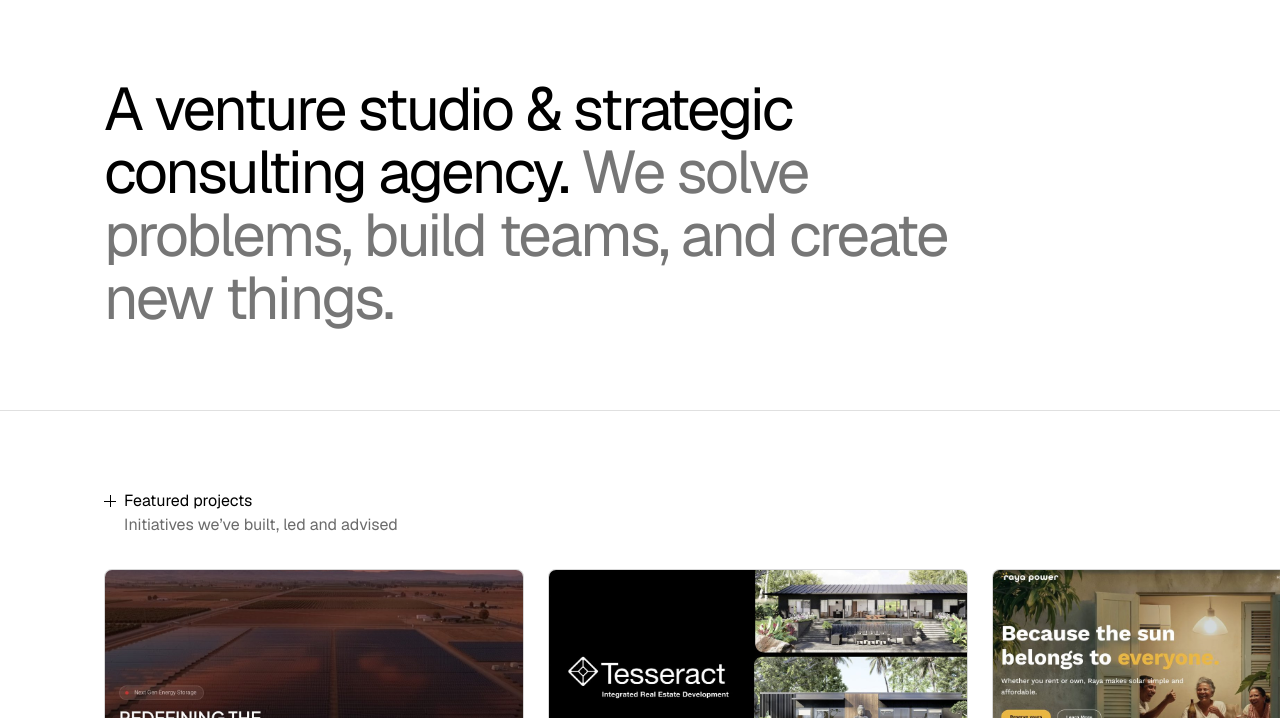
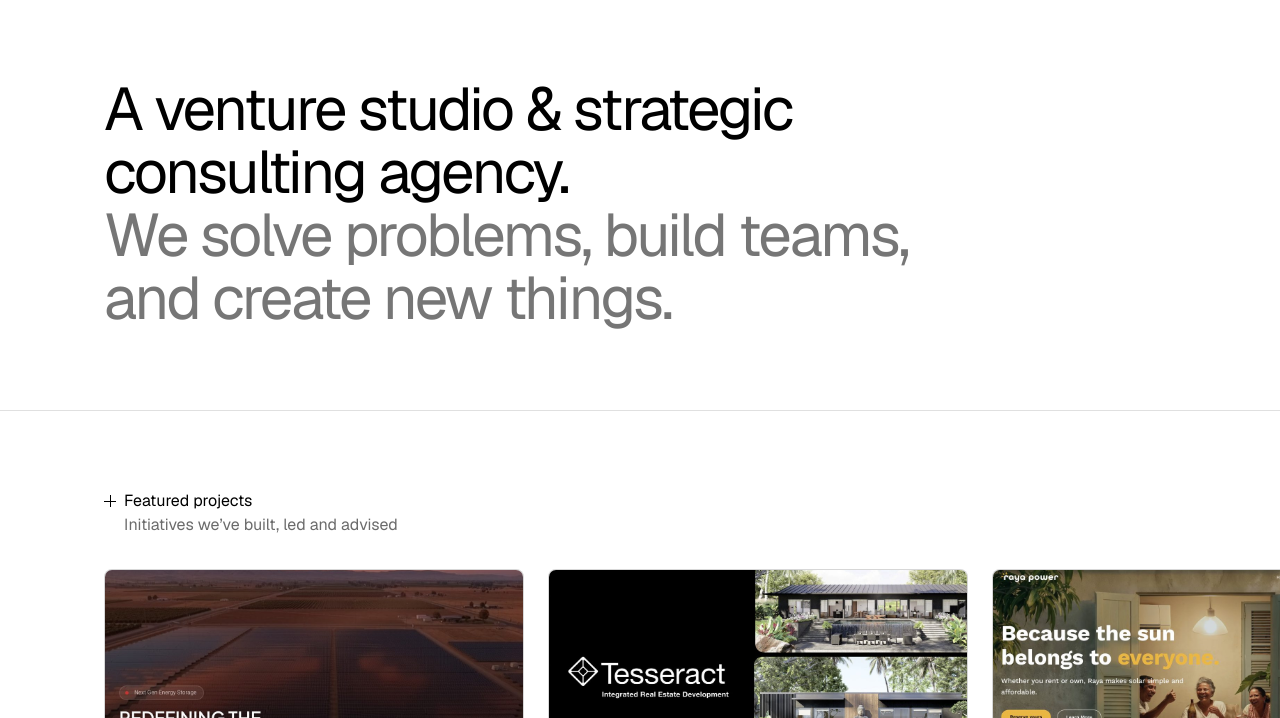
Before and after one commit to edwardwest/appliedalchemy, a website: page index.html in a window 1280 px wide. Shown: the part 78-796 px from the top of the page. Drawn offline with Linux system fonts and the light colour scheme.

Commit message:
Home hero: start the grey subhead on its own line
Co-Authored-By: Claude Opus 5.5 <noreply@anthropic.com>
Claude-Session: https://claude.ai/code/session_01Q2EY5Epdcu9GZ7xfQqrQUd

```diff
--- a/index.html
+++ b/index.html
@@ -55,7 +55,7 @@
   <section class="section hero">
     <div class="section__inner">
       <div class="section__body">
-        <h1 class="statement statement--lead">A venture studio &amp; strategic consulting agency. <span>We solve problems, build teams, and create new things.</span></h1>
+        <h1 class="statement statement--lead">A venture studio &amp; strategic consulting agency. <span class="block">We solve problems, build teams, and create new things.</span></h1>
       </div>
     </div>
   </section>
```
